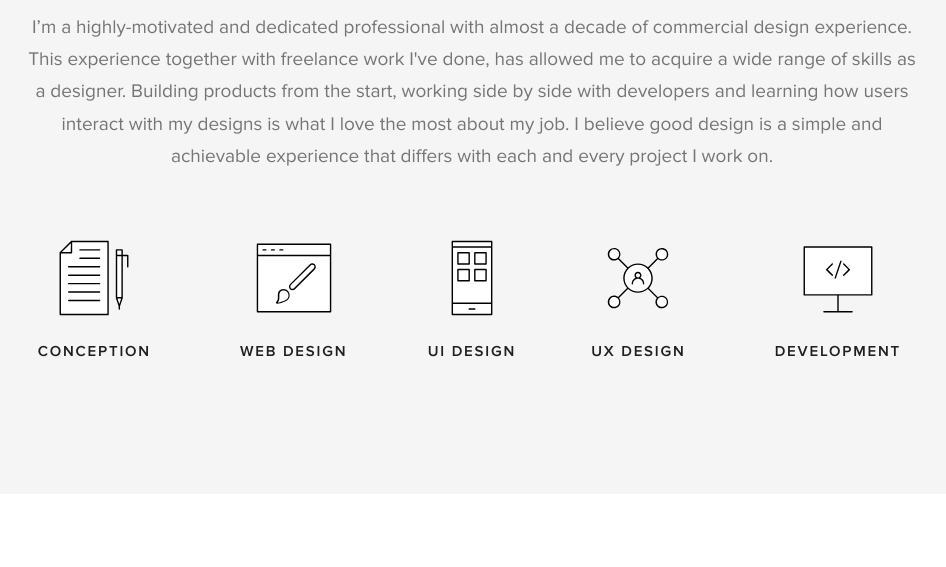
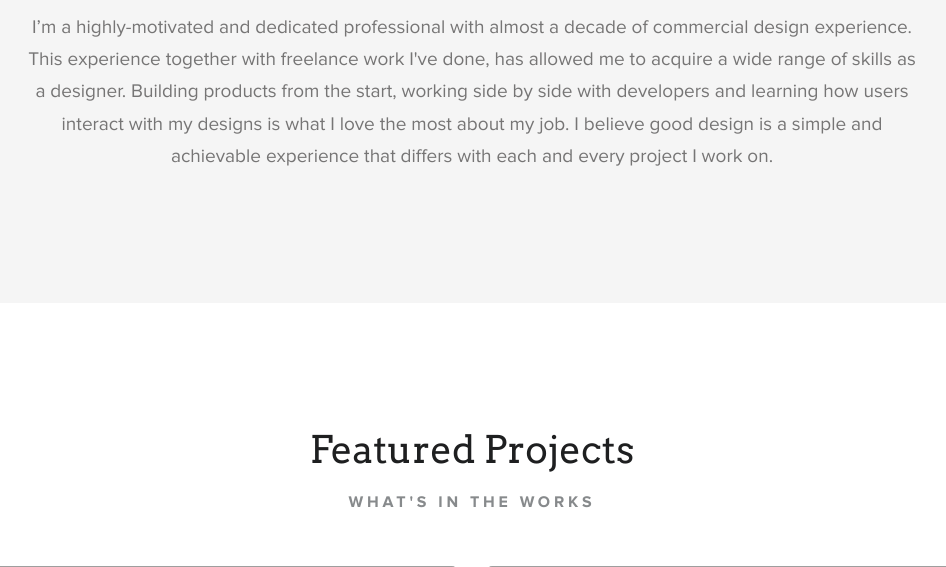
Before and after one commit to mikeio/portfolio-2017, a PHP site: page / in a window 1280 px wide. Shown: the part 1050-1617 px from the top of the page, without its empty margins (168-1114 px from the left). Run offline with PHP 8.4, Linux system fonts and the light colour scheme; some web fonts are replaced; grey boxes are pictures that could not be loaded.

Commit message:
remove icons

```diff
--- a/css/app.css
+++ b/css/app.css
@@ -326,35 +326,6 @@
       max-width: 400px;
       opacity: 0.05;
       margin: 40px 0px -30px; }
-    .about-me .my-expertise {
-      margin-top: 40px; }
-      .about-me .my-expertise span {
-        color: #1e1f20;
-        margin: 0;
-        font-family: 'Proxima Nova', sans-serif;
-        font-weight: 600;
-        text-transform: uppercase;
-        font-size: 14px;
-        letter-spacing: .12em;
-        z-index: 2;
-        position: relative;
-        line-height: 1.6; }
-      .about-me .my-expertise h2 {
-        display: inline-block; }
-      .about-me .my-expertise h4 {
-        margin-bottom: 30px; }
-      .about-me .my-expertise ul {
-        list-style-type: none;
-        display: table;
-        width: 100%;
-        max-width: 960px;
-        margin: -20px auto -20px auto; }
-      .about-me .my-expertise li {
-        display: inline-block;
-        padding: 15px; }
-        .about-me .my-expertise li img {
-          width: 75px;
-          margin-bottom: 7px; }
   .featured-projects {
     padding: 60px 0px;
     background-color: #ffffff;
@@ -596,20 +567,6 @@
     .about-me .playfair {
       max-width: 570px;
       margin: 40px 0px -30px; }
-    .about-me .my-expertise {
-      margin-top: 60px; }
-      .about-me .my-expertise span {
-        font-size: 15px; }
-      .about-me .my-expertise h4 {
-        margin-bottom: 60px; }
-      .about-me .my-expertise ul {
-        margin: 0 auto; }
-        .about-me .my-expertise ul li {
-          display: table-cell;
-          padding: 0; }
-          .about-me .my-expertise ul li img {
-            width: 90px;
-            margin-bottom: 15px; }
   .featured-projects {
     padding: 120px 0px 130px; }
     .featured-projects h4 {
--- a/index.php
+++ b/index.php
@@ -40,17 +40,6 @@
           <h4>Various Aspects</h4>
           <h1>An eye for innovation and a drive to create beautiful & simple solutions.</h1>
           <p>I’m a highly-motivated and dedicated professional with almost a decade of commercial design experience. This experience together with freelance work I've done, has allowed me to acquire a wide range of skills as a designer. Building products from the start, working side by side with developers and learning how users interact with my designs is what I love the most about my job. I believe good design is a simple and achievable experience that differs with each and every project I work on.</p>
-
-          <div class="my-expertise" id="expertise">
-            <ul class="icons">
-              <li class="wow fadeInUp" data-wow-delay="0.0s"><img src="img/conception.svg"><br><span>Conception</span></li>
-              <li class="wow fadeInUp" data-wow-delay="0.1s"><img src="img/webdesign.svg"><br><span>Web Design</span></li>
-              <li class="wow fadeInUp" data-wow-delay="0.2s"><img src="img/uidesign.svg"><br><span>UI Design</span></li>
-              <li class="wow fadeInUp" data-wow-delay="0.3s"><img src="img/ux.svg"><br><span>UX Design</span></li>
-              <li class="wow fadeInUp" data-wow-delay="0.4s"><img src="img/development.svg"><br><span>Development</span></li>
-            </ul>
-          </div>
-
         </div>
       </div>
 
--- a/scss/app.scss
+++ b/scss/app.scss
@@ -401,49 +401,6 @@ $custom-transition: cubic-bezier(0.455, 0.03, 0.515, 0.955);
 			opacity: 0.05;
 			margin: 40px 0px -30px;
 		}
-
-		.my-expertise {
-			margin-top: 40px;
-
-			span {
-				color: $black;
-				margin: 0;
-				font-family: 'Proxima Nova', sans-serif;
-				font-weight: 600;
-				text-transform: uppercase;
-				font-size: 14px;
-				letter-spacing: .12em;
-				z-index: 2;
-				position: relative;
-				line-height: 1.6;
-			}
-
-			h2 {
-				display: inline-block;
-			}
-
-			h4 {
-				margin-bottom: 30px;
-			}
-
-			ul {
-				list-style-type: none;
-				display: table;
-				width: 100%;
-				max-width: 960px;
-				margin: -20px auto -20px auto;
-			}
-
-			li {
-				display: inline-block;
-				padding: 15px;
-
-				img {
-					width: 75px;
-					margin-bottom: 7px;
-				}
-			}
-		}
 	}
 
 	.featured-projects {
@@ -793,32 +750,6 @@ $custom-transition: cubic-bezier(0.455, 0.03, 0.515, 0.955);
 			max-width: 570px;
 			margin: 40px 0px -30px;
 		}
-
-		.my-expertise {
-			margin-top: 60px;
-
-			span {
-				font-size: 15px;
-			}
-
-			h4 {
-				margin-bottom: 60px;
-			}
-
-			ul {
-				margin: 0 auto;
-
-				li{
-					display: table-cell;
-					padding: 0;
-
-					img {
-						width: 90px;
-						margin-bottom: 15px;
-					}
-				}
-			}
-		}
 	}
 
 	.featured-projects {
```
Also changed, not shown: img/conception.svg, img/development.svg, img/uidesign.svg, img/ux.svg, img/webdesign.svg, 1 other file.
